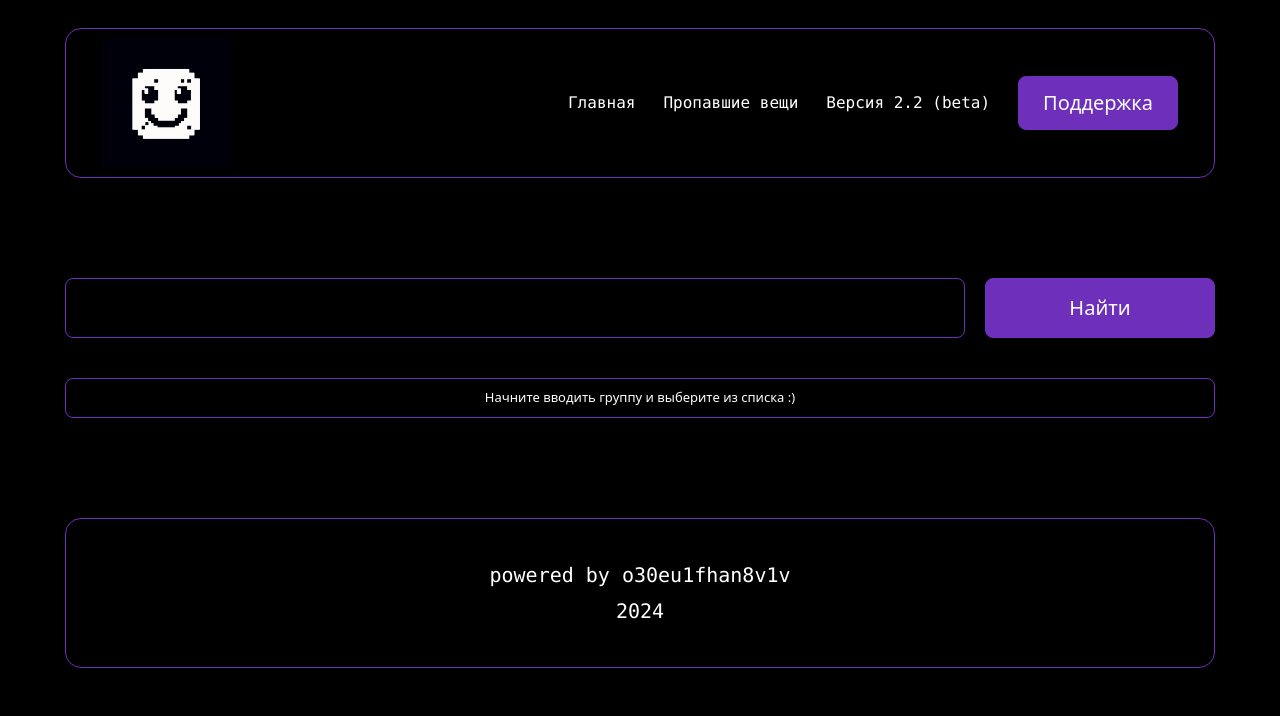
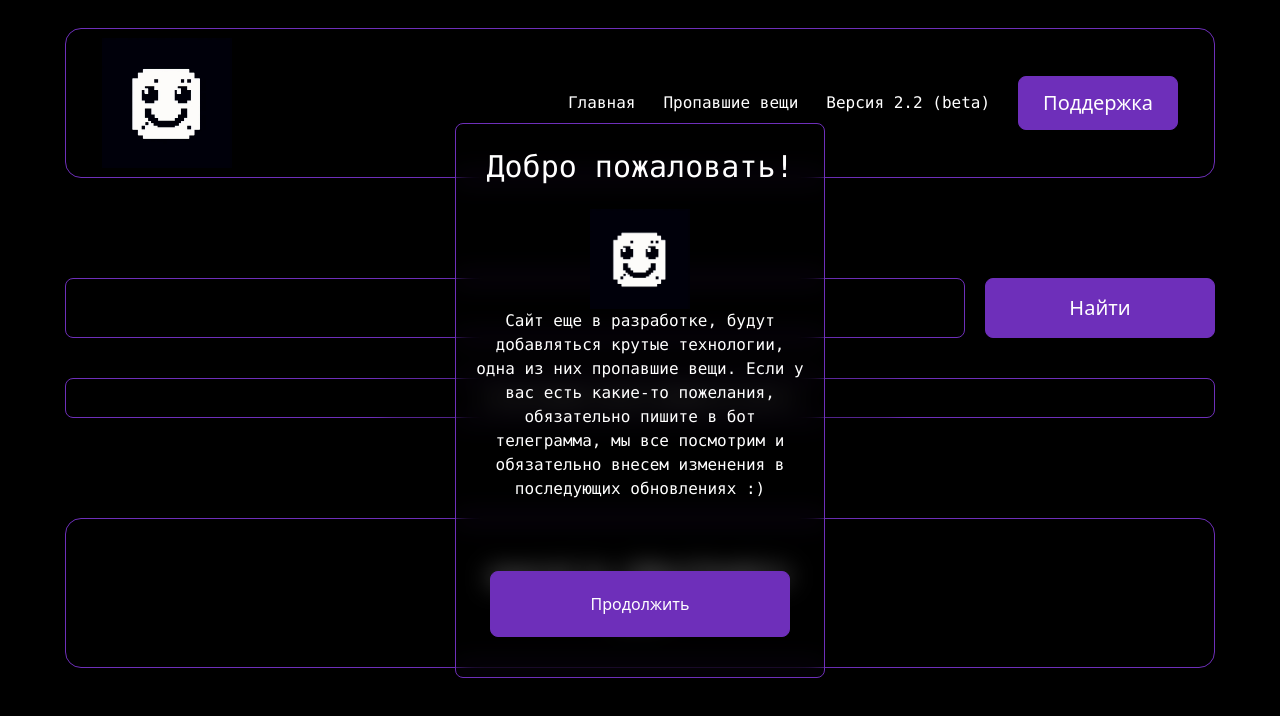
Before and after one commit to FLIPPED-RN/kbkrasp, a Next.js app: page / in a window 1280 px wide. Shown: the top 716 px of the page. Built offline with nearby package versions, Linux system fonts and the light colour scheme.

Commit message:
kbkrasp update modal window off

```diff
--- a/app/page.js
+++ b/app/page.js
@@ -1,14 +1,15 @@
 'use client'
 
-import AdComponent from '@/components/AdComponent';
 import ModalWindow from '@/components/ModalWindow';
 import { useState } from 'react';
 
 export default function Home() {
   const [inputValue, setInputValue] = useState('')
   const [groupData, setGroupData] = useState(null)
+  const [visibleSuggestions, setVisibleSuggestions] = useState(6)
   const [isGroupSelected, setIsGroupSelected] = useState(false)
-  const [visibleSuggestions, setVisibleSuggestions] = useState(6)
+
+
   const groups = [
     "23-ПД-1/2", "23-Р-1", "23-СА-1", "23-ЦА-1", "23-ЦД-1", "23-К-2", "23-ЗМ-2", "22-БД-3", "22-ЗМ-3", "22-К-3",
     "21-ЗМ-4", "23-А-2", "23-ДС-2", "22-А-3", "22-Д-3", "21-А-4", "21-Д-4", "22-Д-4", "23-ИД-2", "23-Р-2", "23-ЦД-2", "22-ИД-3", "22-ЦД-3", "22-Р-3", "21-ИД-4", "21-Р-4", "23-ИСП-2/1", "23-ИСP-2/2", "23-СА-2", "22-ИСP-3", "22-СА-3", "21-ИСP-4", "21-СА-4", "23-ГД-2", "23-П-2", "23-ПД-2/1", "23-ПД-2/2", "23-ПД-2/3", "22-ГД-3", "22-П-3", "22-ПД-3/1", "22-ПД-3/2", "22-ПД-3/3", "21-П-4"
@@ -55,6 +56,7 @@ export default function Home() {
   return (
     <>
       <main className="mx-auto mt-[100px]">
+        <ModalWindow />
         <div className="relative flex justify-between xs:gap-1 xs:w-[370px] mx-auto sm:w-[550px] md:w-[750px] lg:w-[950px] xl:w-[1150px]">
           <div>
             <input
--- a/components/ModalWindow.js
+++ b/components/ModalWindow.js
@@ -22,10 +22,10 @@ export default function ModalWindow() {
     }
 
     return(
-        <div className='absolute inset-0 flex items-center justify-center z-50 '>
+        <div className='absolute flex items-center justify-center z-50 inset-96'>
             {isOpenModal && (
                 <>
-                    <div className='relative p-5 shadow-2xl z-50 flex flex-col items-center border xs:w-[370px] rounded-lg border-[#6e2fba] backdrop-blur-md'>
+                    <div className=' relative p-5 shadow-2xl z-50 flex flex-col items-center border xs:w-[370px] rounded-lg border-[#6e2fba] backdrop-blur-md'>
                         <h1 className='text-center text-[30px] mb-[20px] font-mono'>Добро пожаловать!</h1>
                         <Image
                             src={'/rasplogo.jpg'}
```
